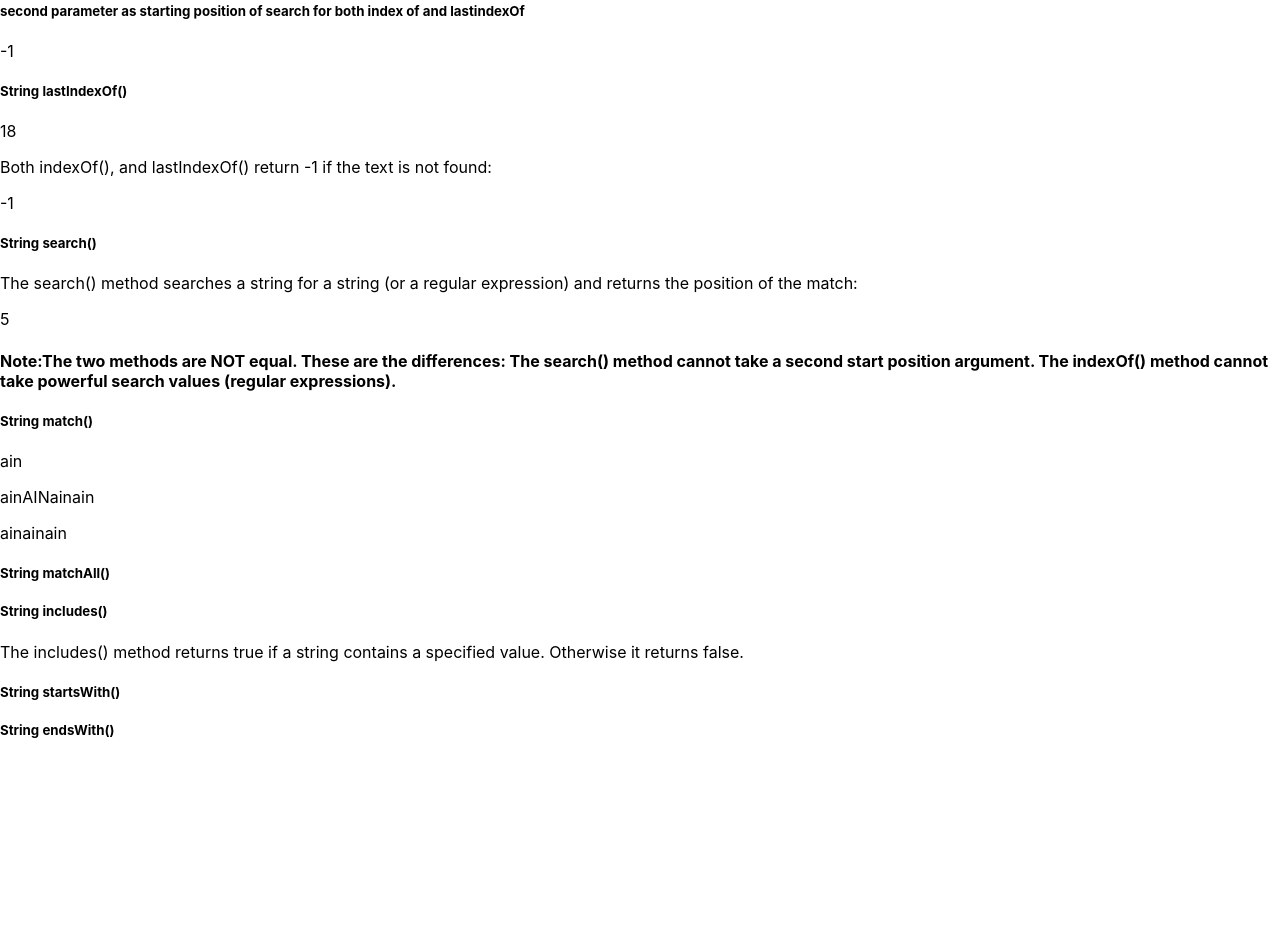
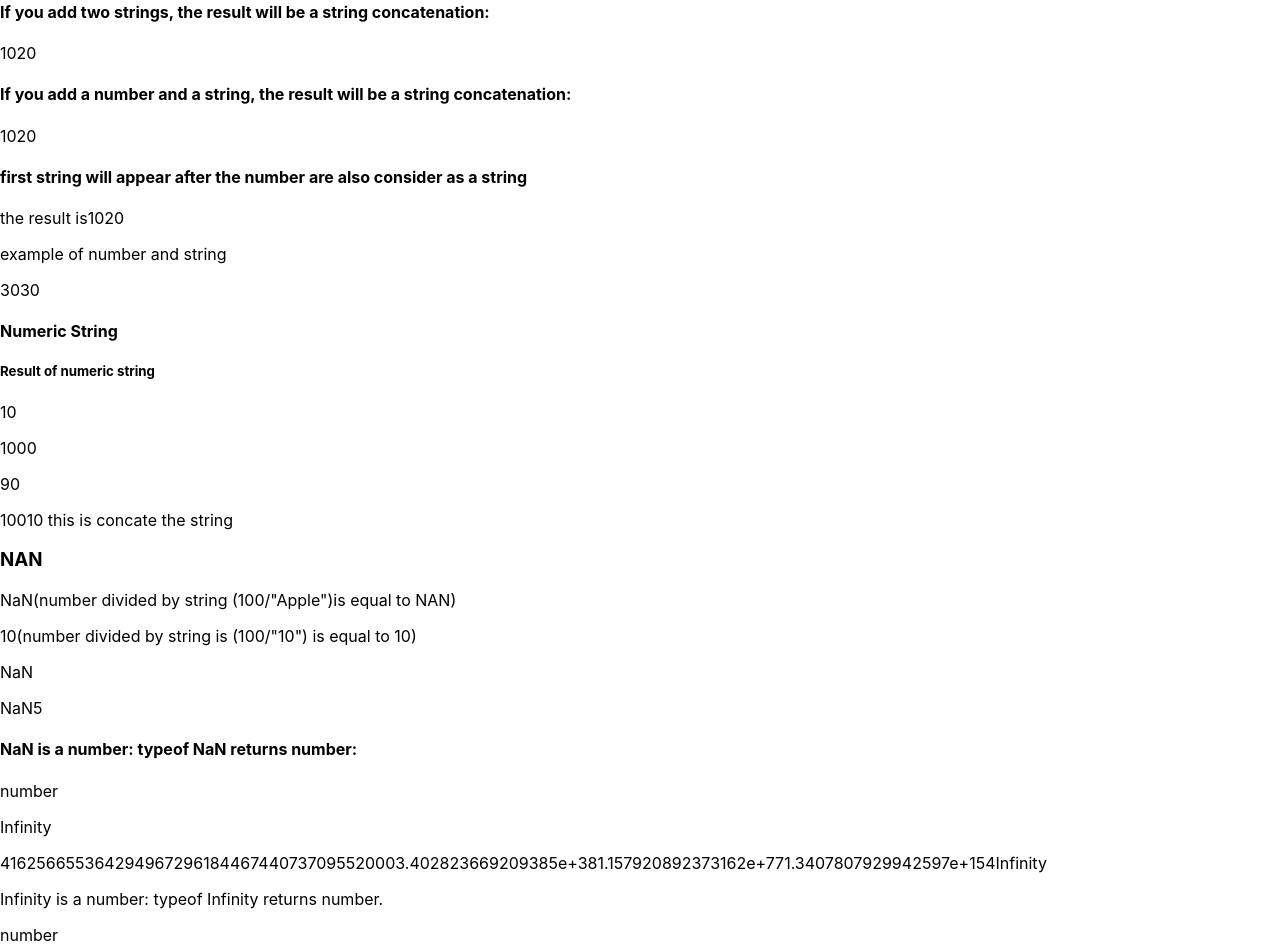
Before and after one commit to ramya-vbr/basic-javascript, a React (Create React App) app: page / in a window 1280 px wide. Shown: the part 100-1052 px from the top of the page. Before the commit the page ends 860 px from the top, so only its background shows below. Built offline with nearby package versions, Linux system fonts and the light colour scheme.

Commit message:
js-number

```diff
--- /dev/null
+++ b/src/example/JsNumber.js
@@ -0,0 +1,89 @@
+import React from "react";
+
+function JsNumber() {
+  let x = 10;
+  let y = 20;
+  let z = x + y;
+  let str1 = "10";
+  let str2 = "20";
+  let str = str1 + str2;
+  let num = 10;
+  let string = "20";
+  let res = num + string;
+  let x1 = 10;
+  let x2 = 20;
+  let x3 = "the result is" + x1 + x2;
+  let a = 10;
+  let b = 20;
+  let c = "30";
+  let result = a + b + c;
+  let st1 = "100";
+  let st2 = "10";
+  let divide = st1 / st2;
+  let multiply = st1 * st2;
+  let sub = st1 - st2;
+  let add = st1 + st2;
+  let value = 100 / "Apple";
+  let val = 100 / "10";
+  let nanValue = isNaN(value);
+  let n1 = NaN;
+  let n2 = 5;
+  let n3 = "5";
+  let n = n1 + n2;
+  let nanWithString = n1 + n3;
+  let test = typeof NaN;
+  let test1 = typeof Infinity;
+  let myNumber = 2;
+  let res1 = "";
+  while (myNumber != Infinity) {
+    myNumber = myNumber * myNumber;
+    res1 = res1 + myNumber;
+  }
+
+  return (
+    <div>
+      <h3>Adding Numbers and Strings</h3>
+      <p>{z}</p>
+      <h4>
+        If you add two strings, the result will be a string concatenation:
+      </h4>
+      <p>{str}</p>
+      <h4>
+        If you add a number and a string, the result will be a string
+        concatenation:
+      </h4>
+      <p>{res}</p>
+      <h4>
+        first string will appear after the number are also consider as a string
+      </h4>
+      <p>{x3}</p>
+      <p>example of number and string</p>
+      <p>{result}</p>
+      <h4>Numeric String</h4>
+      <h5>Result of numeric string</h5>
+      <p>{divide}</p>
+      <p>{multiply}</p>
+      <p>{sub}</p>
+      <p>{add} this is concate the string</p>
+      <h3>NAN</h3>
+      <p>{value}(number divided by string (100/"Apple")is equal to NAN)</p>
+      <p>{val}(number divided by string is (100/"10") is equal to 10)</p>
+      <p>{nanValue}</p>
+      <p>{n}</p>
+      <p>{nanWithString}</p>
+      <h4>NaN is a number: typeof NaN returns number:</h4>
+      <p>{test}</p>
+      <p>Infinity</p>
+      <p>{res1}</p>
+      <p>Infinity is a number: typeof Infinity returns number.</p>
+      <p>{test1}</p>
+      <h4>Comparing two JavaScript objects always returns false.</h4>
+      <h3>New Number Methods</h3>
+      <p>
+        ES6 also added 2 new methods to the Number object: Number.isInteger()
+        Number.isSafeInteger()
+      </p>
+    </div>
+  );
+}
+export default JsNumber;
--- /dev/null
+++ b/src/example/TemplateLiterals.js
@@ -0,0 +1,22 @@
+import React from "react";
+
+function TemplateLiterals() {
+  let firstName = "John";
+  let lastName = "Doe";
+  let text = `Welcome ${firstName} ${lastName}!`;
+  let price = 10;
+  let VAT = 0.25;
+  let total = `Total: ${(price * (1 + VAT)).toFixed(2)}`;
+  // let tags = ["template literals", "javascript", "react"];
+  //   let list = `<li>${tags}</li>`;
+
+  return (
+    <div>
+      <h2>Template Literals</h2>
+      <p>{text}</p>
+      <p>{total}</p>
+      {/* <p>{list}</p> */}
+    </div>
+  );
+}
+export default TemplateLiterals;
--- a/src/index.js
+++ b/src/index.js
@@ -7,11 +7,13 @@ import reportWebVitals from "./reportWebVitals";
 // import BasicExample from "./example/BasicExample";
 // import Functioneg from "./example/Functioneg";
 // import String from "./example/String";
-import StringSearch from "./example/StringSearch";
+// import TemplateLiterals from "./example/TemplateLiterals";
+// import StringSearch from "./example/StringSearch";
+import JsNumber from "./example/JsNumber";
 const root = ReactDOM.createRoot(document.getElementById("root"));
 root.render(
   <React.StrictMode>
-    <StringSearch />
+    <JsNumber />
   </React.StrictMode>
 );
 
```
